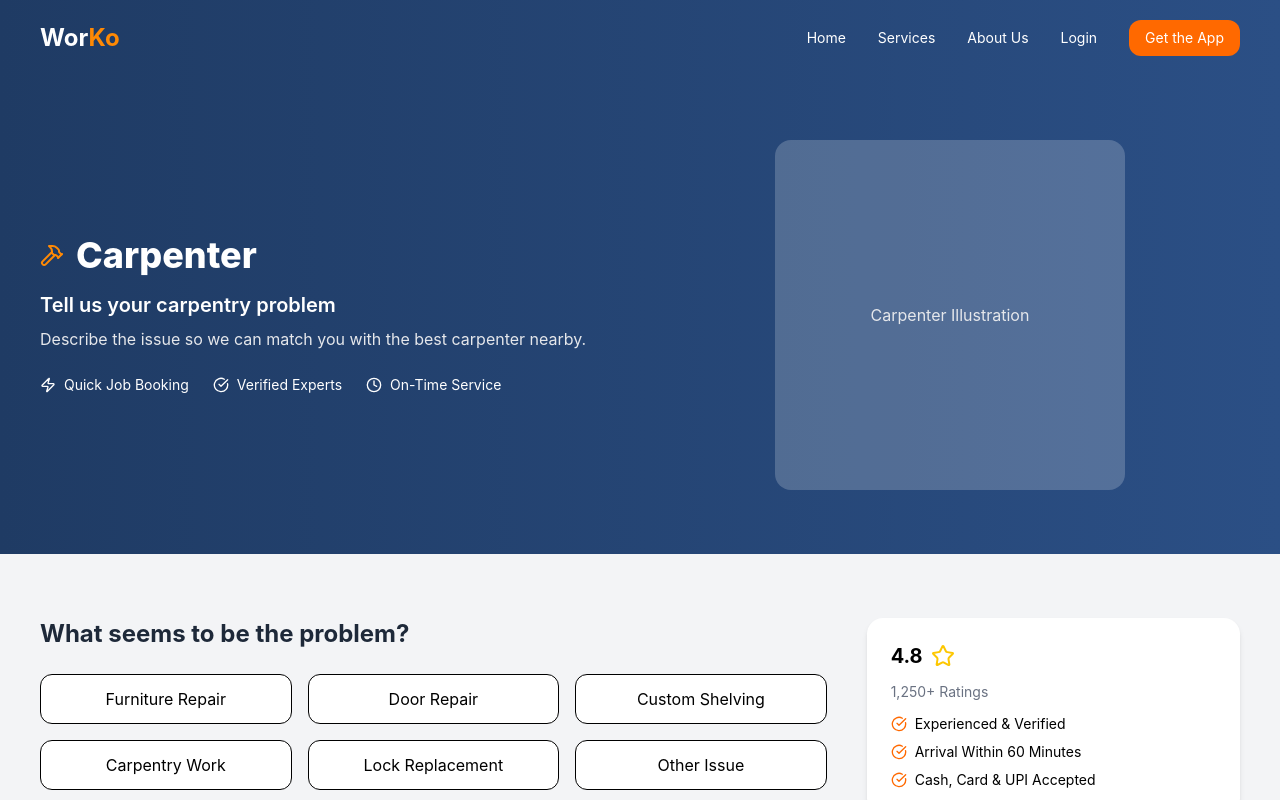
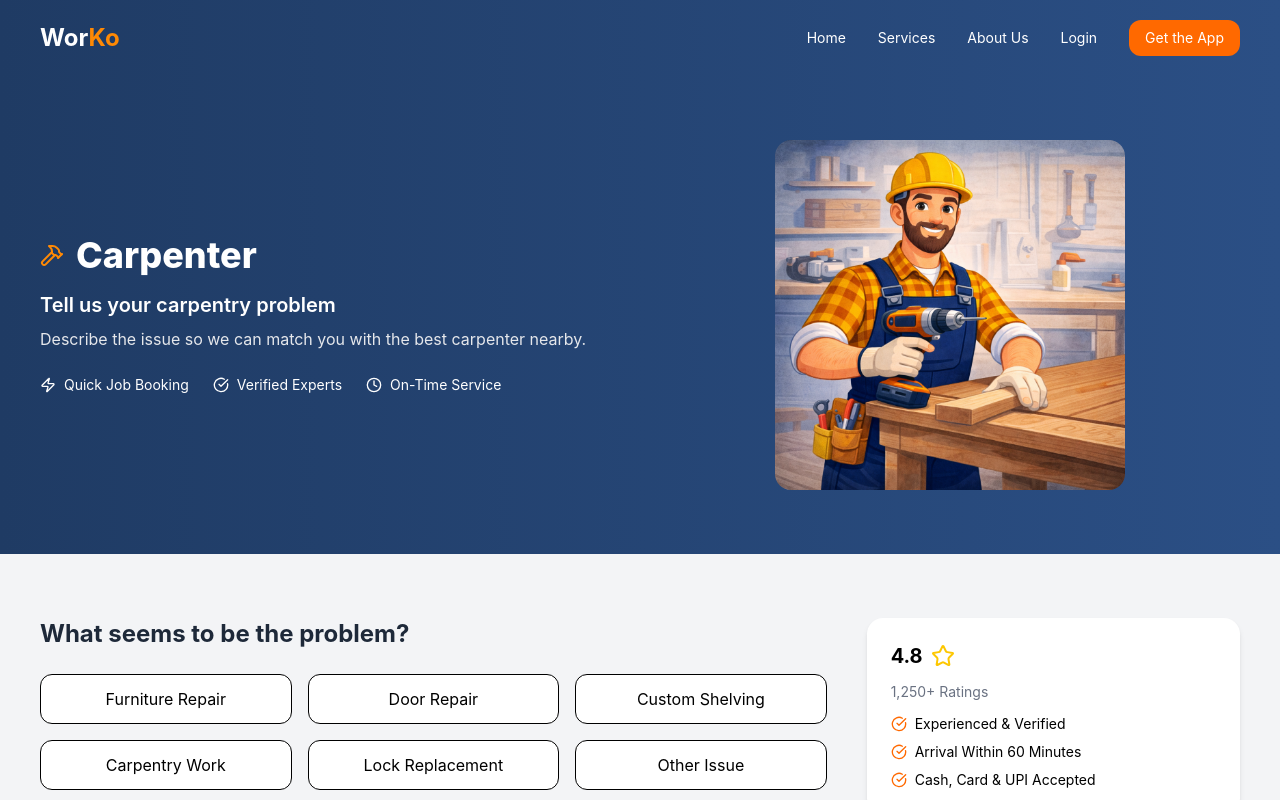
Before and after one commit to aayushchoudhury111-hue/Worko, a React (Vite) app: page /carpenter in a window 1280 px wide. Shown: the top 800 px of the page. Built offline with nearby package versions, Linux system fonts and the light colour scheme.

Commit message:
Image Updated

```diff
--- a/src/Pages/Carpenter.jsx
+++ b/src/Pages/Carpenter.jsx
@@ -75,8 +75,8 @@ export default function Carpenter() {
         {/* Image Block */}
 
         <div className="flex justify-center">
-          <div className="w-[350px] h-[350px] bg-white/20 rounded-2xl flex items-center justify-center text-gray-200">
-            Carpenter Illustration
+          <div className="w-[350px] h-[350px] bg-white/20 rounded-2xl overflow-hidden flex items-center justify-center text-gray-200">
+            <img src="/public/Carpenter.png" alt="Carpenter" className="w-full h-full object-cover"/>
           </div>
         </div>
 
--- a/src/Pages/Electrician.jsx
+++ b/src/Pages/Electrician.jsx
@@ -59,8 +59,9 @@ export default function ElectricianPage() {
         </div>
 
         <div className="flex justify-center">
-          <div className="w-[350px] h-[350px] bg-white/20 rounded-2xl flex items-center justify-center text-gray-200">
-            Electrician Image Block
+          <div className="w-[350px] h-[350px] bg-white/20 rounded-2xl overflow-hidden flex items-center justify-center text-gray-200">
+          <img src="/public/Electrician.png" alt="Electrician" className="w-full h-full object-cover "></img>
+            {/* Electrician Image Block */}
           </div>
         </div>
       </section>
--- a/src/Pages/Plumber.jsx
+++ b/src/Pages/Plumber.jsx
@@ -72,8 +72,9 @@ export default function Plumber() {
         {/* Image Block */}
 
         <div className="flex justify-center">
-          <div className="w-[350px] h-[350px] bg-white/20 rounded-2xl flex items-center justify-center text-gray-200">
-            Plumber Image Block
+          <div className="w-[350px] h-[350px] bg-white/20 rounded-2xl overflow-hidden flex items-center justify-center text-gray-200">
+          <img src="/public/PlumberImage.png" alt="Plumber" className="w-full h-full object-cover"/>
+            {/* Plumber Image Block */}
           </div>
         </div>
 
```
Also changed, not shown: public/Carpenter.png (added), 1 other file (tests, documents, lock files or other folders).
